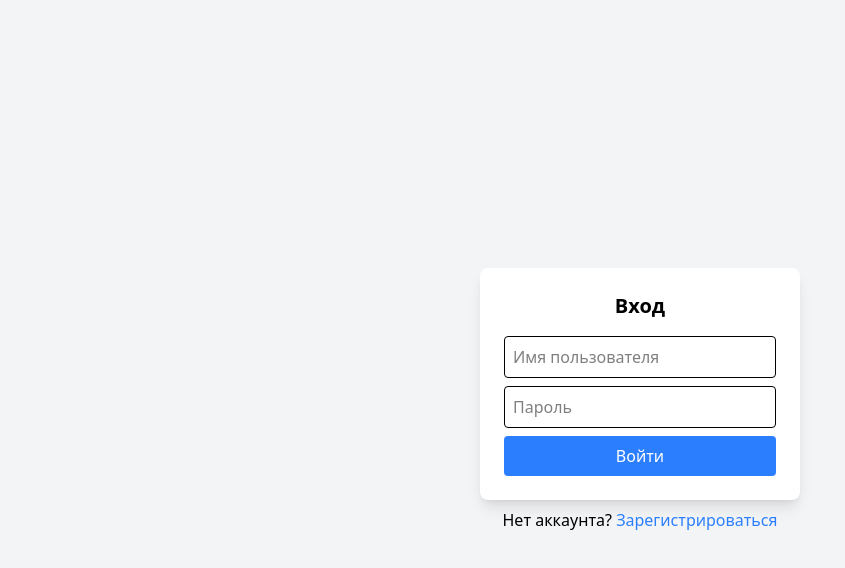
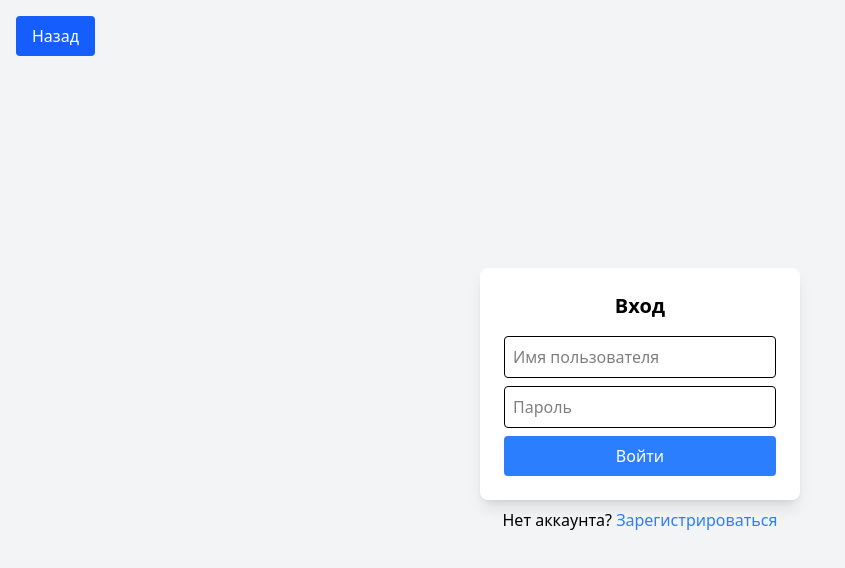
Before and after one commit to PaketniyMaster/App_Frontend2.0, a React app in the folder Game_recommendation/: page /login in a window 1280 px wide. Shown: the top 568 px of the page, without its empty margins (0-845 px from the left). Built offline with nearby package versions, Linux system fonts and the light colour scheme; no server answers; the HTML template or start-up script is replaced by a standard one.

Commit message:
Component backButton

```diff
--- /dev/null
+++ b/Game_recommendation/src/components/BackButton.jsx
@@ -0,0 +1,16 @@
+import { useNavigate } from "react-router-dom";
+
+function BackButton() {
+  const navigate = useNavigate();
+
+  return (
+    <button
+      onClick={() => navigate(-1)}
+      className="absolute top-4 left-4 px-4 py-2 bg-blue-600 text-white rounded hover:bg-blue-700 transition"
+    >
+      Назад
+    </button>
+  );
+}
+
+export default BackButton;
--- a/Game_recommendation/src/pages/GameDetail.jsx
+++ b/Game_recommendation/src/pages/GameDetail.jsx
@@ -3,6 +3,7 @@ import { useParams, useNavigate } from "react-router-dom";
 import { getToken } from "../services/auth";
 import { useDispatch } from "react-redux";
 import { setQuery, setFilters, setResults } from "../features/search/searchSlice";
+import BackButton from "../components/BackButton";
 
 function GameDetail() {
   const { id } = useParams();
@@ -46,8 +47,10 @@ function GameDetail() {
   if (!game) return <p className="text-white">Загрузка...</p>;
 
   return (
-    <div className="min-h-screen bg-gray-900 text-white">
-      <div className="relative w-full h-64 md:h-96 overflow-hidden">
+    <div className="relative min-h-screen bg-gray-900 text-white">
+      <BackButton onClick={handleBack} />
+
+      <div className="w-full h-64 md:h-96 overflow-hidden">
         {game?.image_url && (
           <img
             src={game.image_url}
@@ -56,14 +59,6 @@ function GameDetail() {
             className="w-full h-full object-cover"
           />
         )}
-        <div className="absolute inset-0 bg-black/40 flex items-start p-4">
-          <button
-            className="px-4 py-2 rounded-lg bg-blue-600 text-white hover:bg-blue-700 transition"
-            onClick={handleBack}
-          >
-            ⬅️ Назад
-          </button>
-        </div>
       </div>
 
       <div className="p-4 md:p-8">
--- a/Game_recommendation/src/pages/LoginPage.jsx
+++ b/Game_recommendation/src/pages/LoginPage.jsx
@@ -4,6 +4,8 @@ import { login, fetchUserProfile } from "../services/auth";
 import { toast } from "react-hot-toast";
 import { useDispatch } from "react-redux";
 import { login as setToken, setName } from "../features/user/userSlice";
+import BackButton from "../components/BackButton";
+
 
 function LoginPage() {
     const [username, setUsername] = useState("");
@@ -38,7 +40,8 @@ function LoginPage() {
     };
 
     return (
-        <div className="flex flex-col items-center justify-center min-h-screen bg-gray-100">
+        <div className="relative flex flex-col items-center justify-center min-h-screen bg-gray-100">
+          <BackButton />
           <div className="bg-white p-6 rounded-lg shadow-lg w-80">
             <h2 className="text-xl font-bold mb-4 text-center">Вход</h2>
             <input
--- a/Game_recommendation/src/pages/RegisterPage.jsx
+++ b/Game_recommendation/src/pages/RegisterPage.jsx
@@ -3,7 +3,8 @@ import { register as registerService } from "../services/auth";
 import { useNavigate } from "react-router-dom";
 import { toast } from "react-hot-toast";
 import { useDispatch } from "react-redux";
-import { register } from "../features/user/userSlice";  // Импортируем редуктор
+import { register } from "../features/user/userSlice";
+import BackButton from "../components/BackButton";
 
 function RegisterPage() {
     const [username, setUsername] = useState("");
@@ -17,9 +18,8 @@ function RegisterPage() {
 
         try {
             setLoading(true);
-            const data = await registerService(username, password);  // Предполагается, что registerService возвращает {name, token}
+            const data = await registerService(username, password);
 
-            // После успешной регистрации обновляем состояние в Redux
             dispatch(register({ name: username, token: data.token }));
 
             toast.success("Регистрация успешна. Выполните вход.");
@@ -35,8 +35,13 @@ function RegisterPage() {
         if (e.key === "Enter") handleRegister();
     };
 
+    const handleBack = () => {
+        navigate(-1); // Возвращаем на предыдущую страницу
+    };
+
     return (
-        <div className="flex min-h-screen items-center justify-center bg-gray-100">
+        <div className="relative flex min-h-screen items-center justify-center bg-gray-100">
+          <BackButton />
           <div className="bg-white p-8 rounded-lg shadow-md w-96">
             <h2 className="text-2xl font-bold text-center">Регистрация</h2>
             <input
```
Lines whose indentation alone changed are shown as unchanged.
